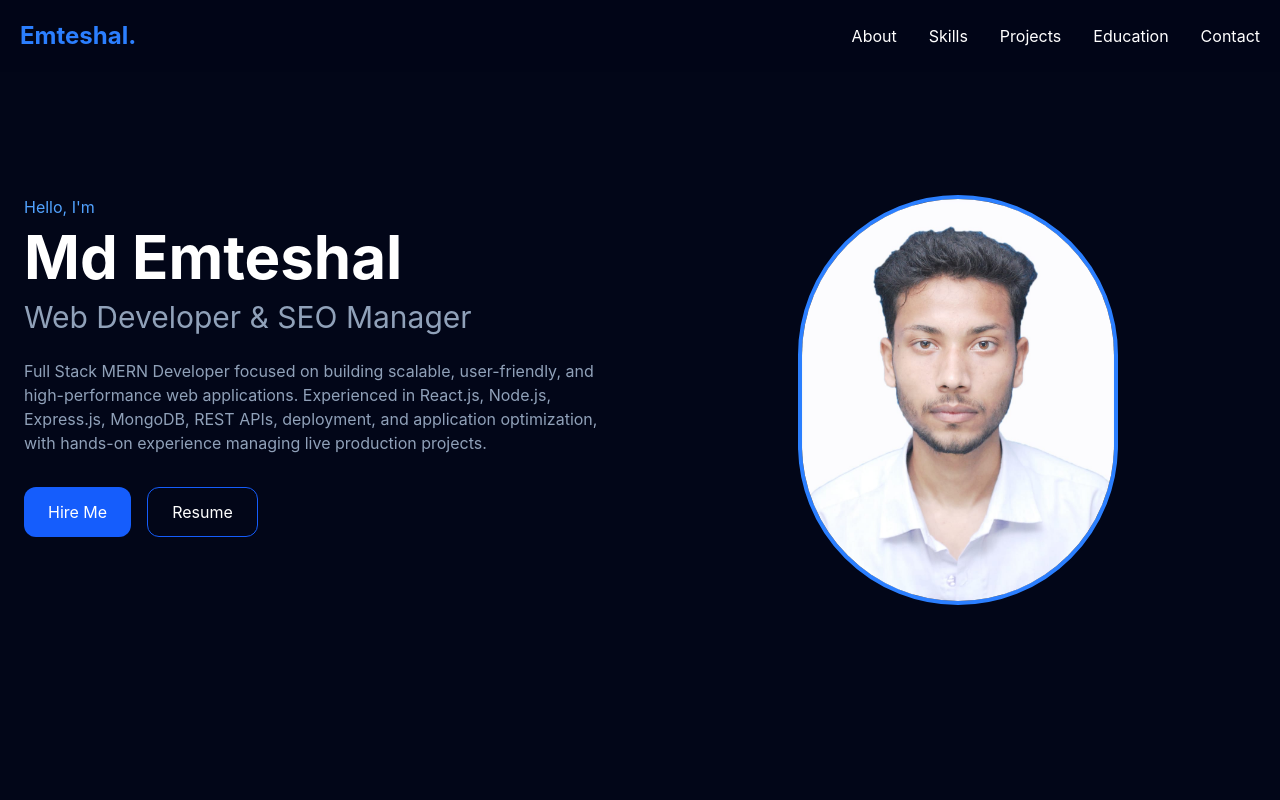
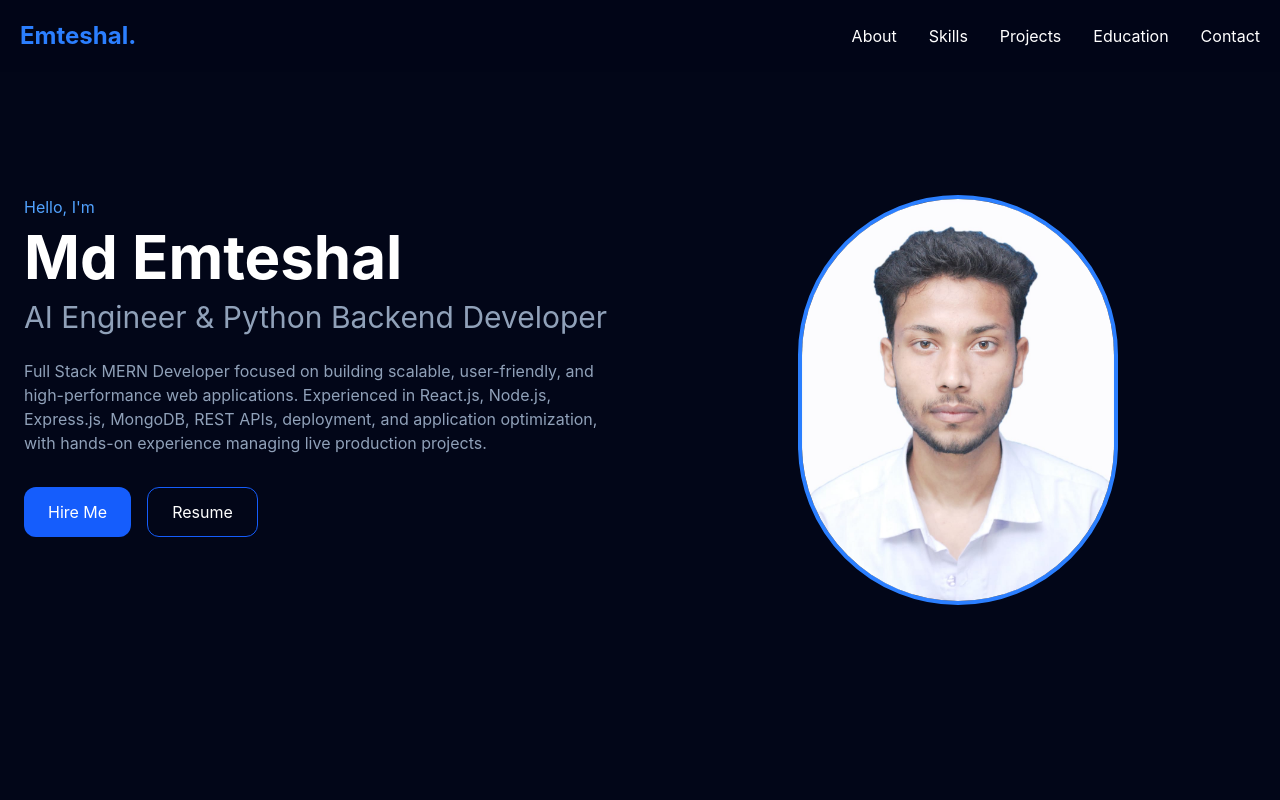
Before and after one commit to MdEmteshal/emteshal_portfolio, a React app in the folder frontend/: page / in a window 1280 px wide. Shown: the top 800 px of the page. Built offline with nearby package versions, Linux system fonts and the light colour scheme; the HTML template or start-up script is replaced by a standard one.

Commit message:
Update Hero component with new title and role

```diff
--- a/frontend/src/components/hero.jsx
+++ b/frontend/src/components/hero.jsx
@@ -8,7 +8,7 @@ export default function Hero() {
           <h1 className="text-6xl font-bold">Md Emteshal</h1>
 
           <h2 className="text-3xl text-slate-400 mt-3">
-             Web Developer & SEO Manager
+            AI Engineer & Python Backend Developer
           </h2>
 
           <p className="mt-6 text-slate-400">
```
